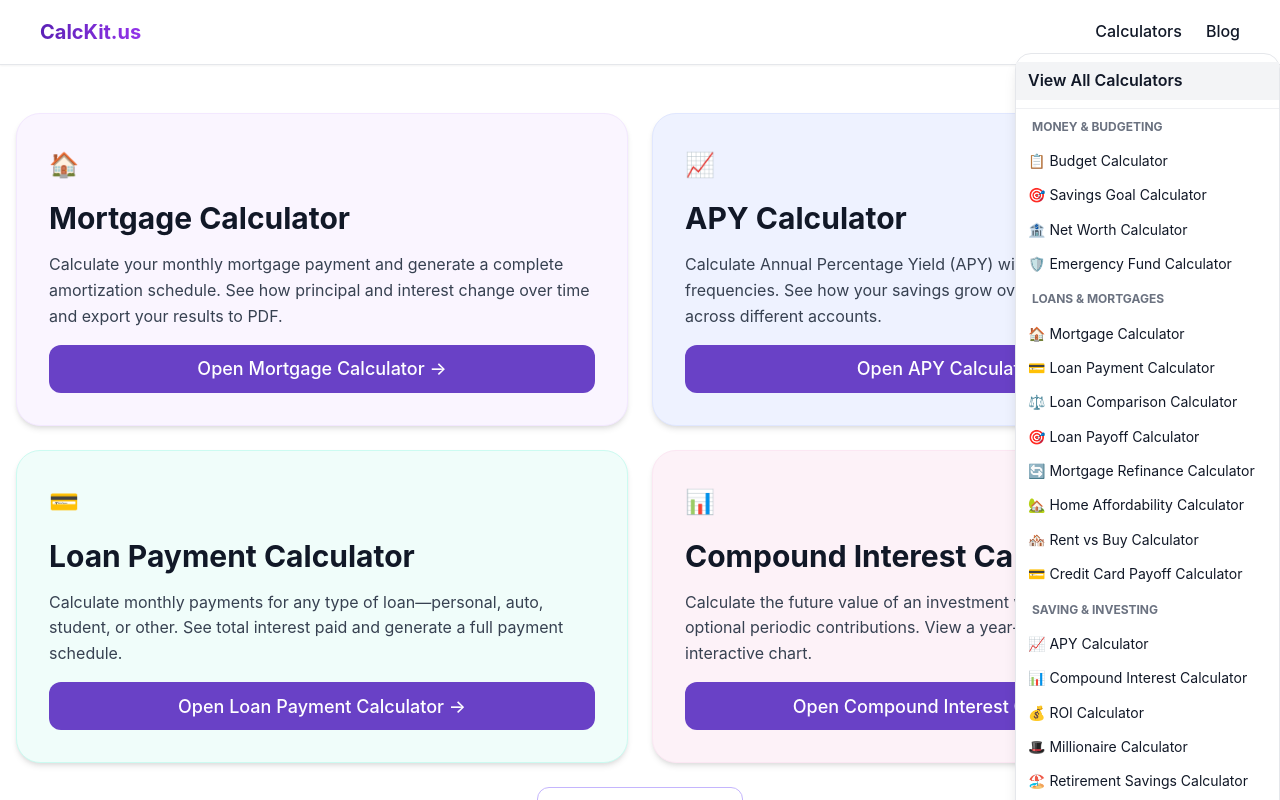
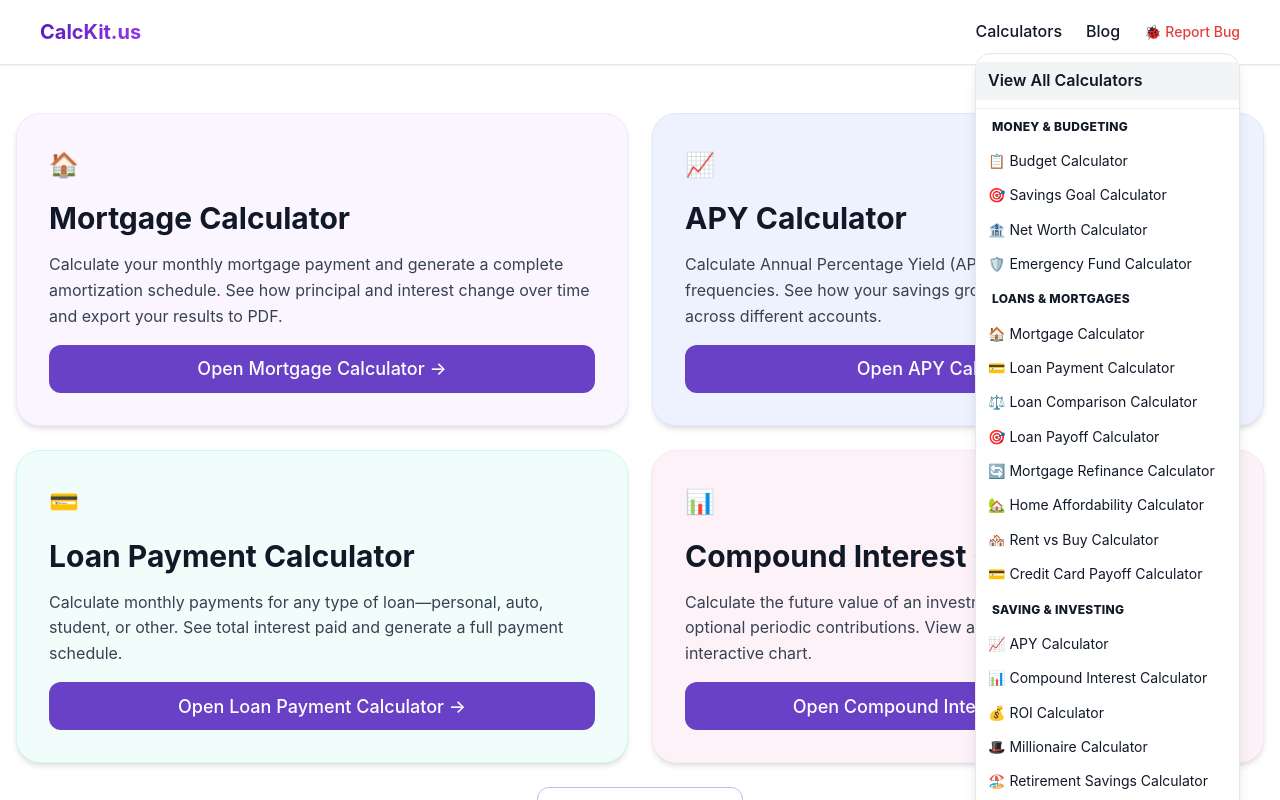
Before and after one commit to kabgig/calckitproject, a Next.js app: page / in a window 1280 px wide. Both pictures are taken after a click on the link "Calculators". Shown: the top 800 px of the page. Built offline with nearby package versions, Linux system fonts and the light colour scheme.

Commit message:
feat: enhance header with bug report link and style updates

```diff
--- a/components/layout/Header.tsx
+++ b/components/layout/Header.tsx
@@ -106,9 +106,10 @@ export function Header() {
                       key={cat}
                       title={meta.label}
                       fontSize="xs"
-                      fontWeight="bold"
-                      color="gray.500"
+                      fontWeight="extrabold"
+                      color="gray.900"
                       textTransform="uppercase"
+                      letterSpacing="wide"
                     >
                       {calcs.map((c) => (
                         <MenuItem
@@ -134,6 +135,16 @@ export function Header() {
               _hover={{ textDecoration: 'none', color: 'gray.700' }}
             >
               Blog
+            </Link>
+
+            <Link
+              href="mailto:ansar_dev@icloud.com?subject=CalcKit.us%20Bug%20Report"
+              fontWeight="medium"
+              color="red.500"
+              _hover={{ textDecoration: 'none', color: 'red.600' }}
+              fontSize="sm"
+            >
+              🐞 Report Bug
             </Link>
           </Flex>
         )}
@@ -232,6 +243,19 @@ export function Header() {
               >
                 Blog
               </Link>
+
+              <Link
+                href="mailto:ansar_dev@icloud.com?subject=CalcKit.us%20Bug%20Report"
+                p={4}
+                fontWeight="medium"
+                color="red.500"
+                _hover={{ bg: 'red.50', textDecoration: 'none' }}
+                borderBottom="1px solid"
+                borderColor="gray.200"
+                onClick={onClose}
+              >
+                🐞 Report Bug
+              </Link>
             </VStack>
           </DrawerBody>
         </DrawerContent>
```
